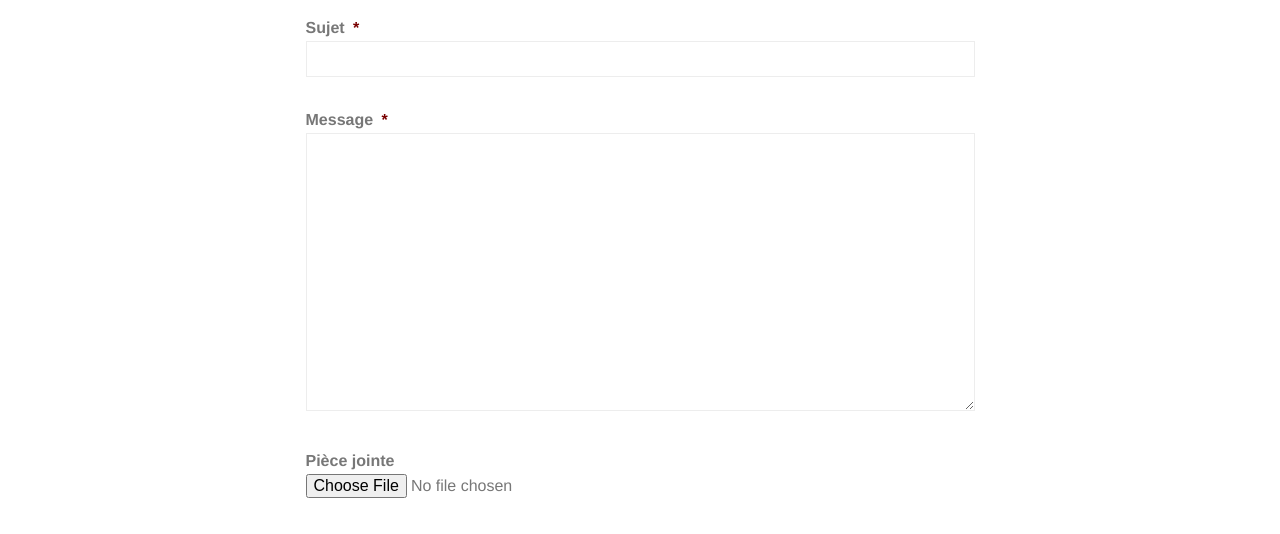
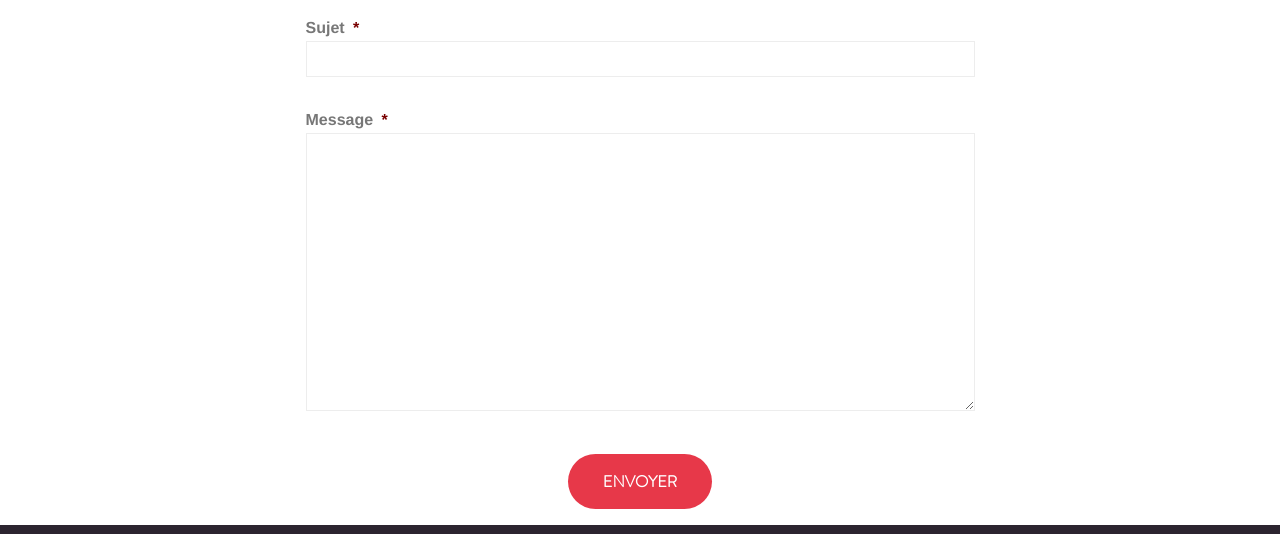
Before and after one commit to hellodeloo/the-greaaat-gatsby, a Gatsby site: page /contact in a window 1280 px wide. Shown: the part 775-1309 px from the top of the page. Built offline with nearby package versions, Linux system fonts and the light colour scheme; Gatsby itself is replaced by a stand-in of ours.

Commit message:
Ditch the attachment

```diff
--- a/src/pages/contact.js
+++ b/src/pages/contact.js
@@ -65,12 +65,6 @@ export default () => (
             </label>
           </div>
 
-          <div className="form-row">
-            <label>Pièce jointe
-              <input type="file" name="attachment" />
-            </label>
-          </div>
-
           <div data-netlify-recaptcha="true"></div>
 
           <div className="form-row-last">
```
